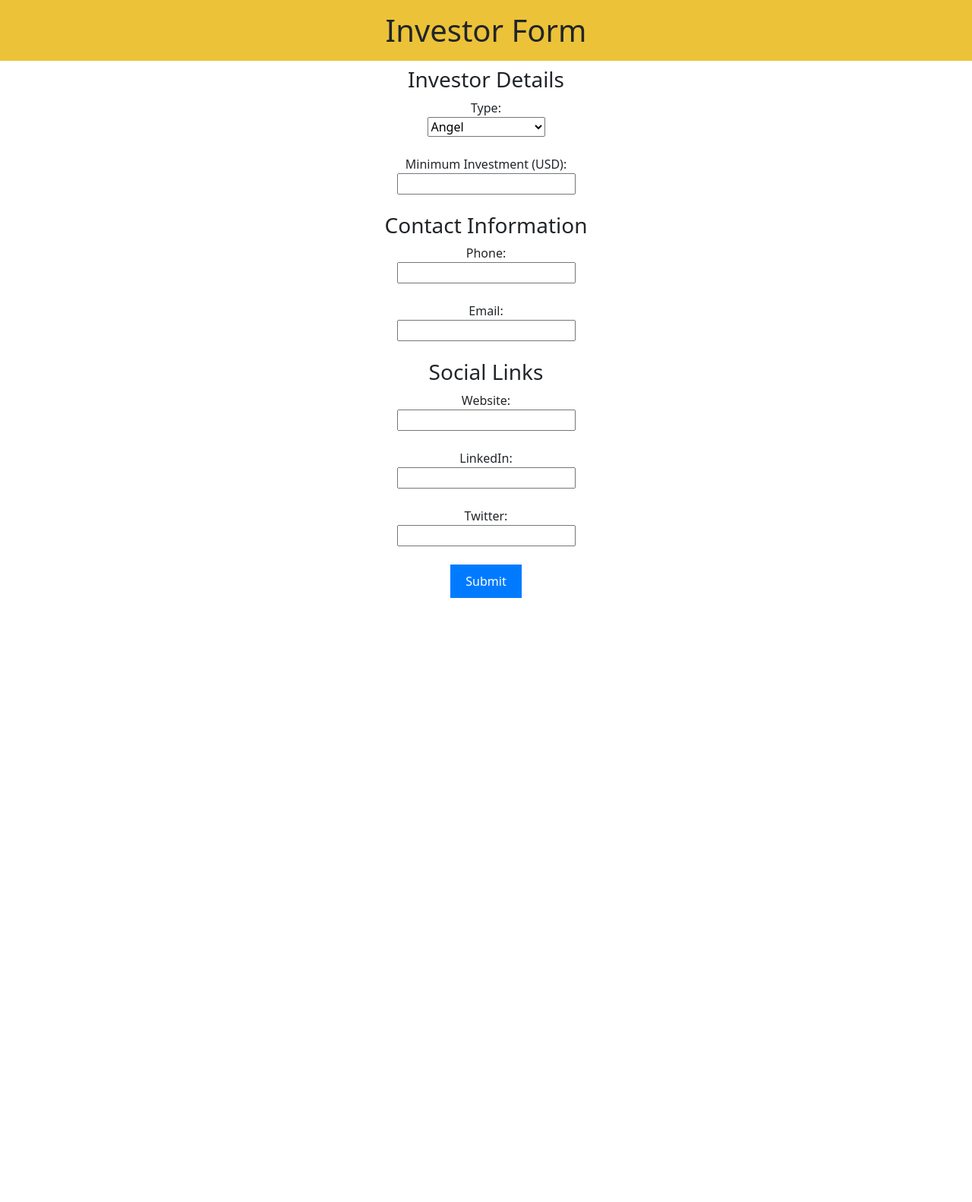
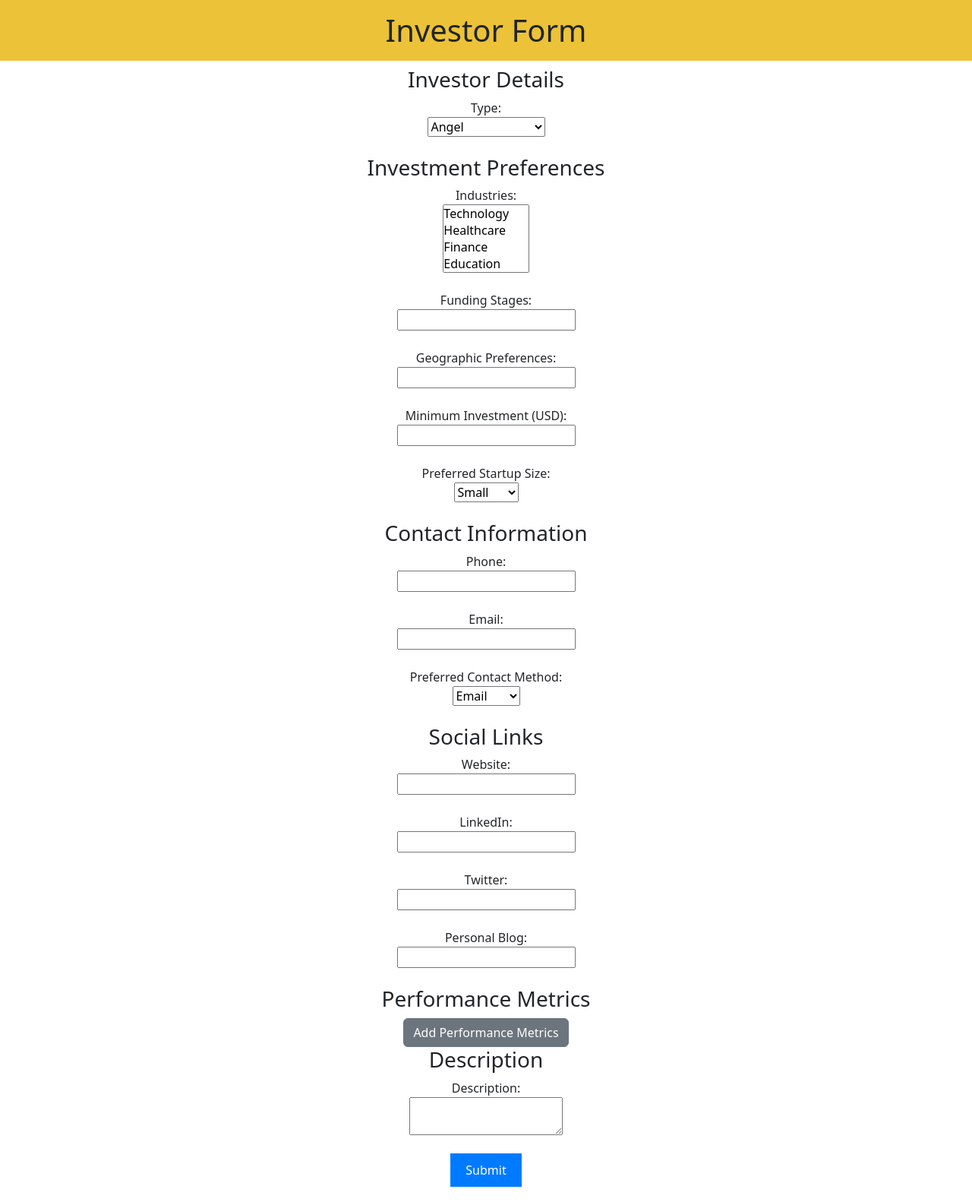
Before and after one commit to Devdesai1901/Founder-sLink_grp12, a Node server app: template server/views/investors/investorForm.handlebars in a window 1280 px wide. Shown: the part 62-1644 px from the top of the page at 76% size. Before the commit the page ends 849 px from the top, so only its background shows below. Run offline with Node 20, Linux system fonts and the light colour scheme; a user stored in the database is signed in; tables that the repository leaves empty hold one stand-in row (values such as "Sample post"); the template is opened without the code that fills it: most values are stand-ins (such as "Sample title", 1, 10 or a date in 2020); some libraries are stand-ins or nearby versions.

Commit message:
temp changes

```diff
--- a/server/views/investors/investorForm.handlebars
+++ b/server/views/investors/investorForm.handlebars
@@ -19,8 +19,37 @@
       <option value="Corporate">Corporate</option>
     </select><br>
 
+    <!-- Investment Preferences -->
+    <h3>Investment Preferences</h3>
+    <label for="industries">Industries:</label>
+    <select id="industries" name="industries" multiple required>
+      <option value="Technology">Technology</option>
+      <option value="Healthcare">Healthcare</option>
+      <option value="Finance">Finance</option>
+      <option value="Education">Education</option>
+      <option value="Energy">Energy</option>
+      <option value="Retail">Retail</option>
+      <option value="Agriculture">Agriculture</option>
+      <option value="Transportation">Transportation</option>
+      <option value="Entertainment">Entertainment</option>
+      <option value="Real Estate">Real Estate</option>
+    </select><br>
+
+    <label for="fundingStages">Funding Stages:</label>
+    <input type="text" id="fundingStages" name="fundingStages"><br>
+
+    <label for="geographicPreferences">Geographic Preferences:</label>
+    <input type="text" id="geographicPreferences" name="geographicPreferences"><br>
+
     <label for="minimumInvestmentAmount">Minimum Investment (USD):</label>
     <input type="number" id="minimumInvestmentAmount" name="minimumInvestmentAmount" required><br>
+
+    <label for="preferredStartupSize">Preferred Startup Size:</label>
+    <select id="preferredStartupSize" name="preferredStartupSize">
+      <option value="Small">Small</option>
+      <option value="Medium">Medium</option>
+      <option value="Large">Large</option>
+    </select><br>
 
     <!-- Contact Information -->
     <h3>Contact Information</h3>
@@ -29,6 +58,13 @@
 
     <label for="email">Email:</label>
     <input type="email" id="email" name="email" required><br>
+
+    <label for="preferredContactMethod">Preferred Contact Method:</label>
+    <select id="preferredContactMethod" name="preferredContactMethod">
+      <option value="Email">Email</option>
+      <option value="Phone">Phone</option>
+      <option value="Message">Message</option>
+    </select><br>
 
     <!-- Social Links -->
     <h3>Social Links</h3>
@@ -41,8 +77,46 @@
     <label for="twitter">Twitter:</label>
     <input type="url" id="twitter" name="twitter"><br>
 
+    <label for="personalBlog">Personal Blog:</label>
+    <input type="url" id="personalBlog" name="personalBlog"><br>
+
+    <!-- Performance Metrics -->
+    <h3>Performance Metrics</h3>
+    <div id="performanceMetricsContainer"></div>
+    <button type="button" class="btn btn-secondary add-btn" onclick="addPerformanceMetrics()">Add Performance Metrics</button>
+
+    <!-- Description -->
+    <h3>Description</h3>
+    <label for="description">Description:</label>
+    <textarea id="description" name="description"></textarea><br>
+
     <button type="submit">Submit</button>
   </form>
 </body>
-<script src="investorForm.js"></script>
+<script>
+  let performanceMetricsIndex = 1;
+  function addPerformanceMetrics() {
+    const container = document.getElementById('performanceMetricsContainer');
+    const performanceMetricsHTML = `
+      <div class="form-group">
+        <label for="totalInvested${performanceMetricsIndex}">Total Invested (USD):</label>
+        <input type="number" class="form-control" id="totalInvested${performanceMetricsIndex}" name="performanceMetrics[${performanceMetricsIndex}].totalInvested" required>
+      </div>
+      <div class="form-group">
+        <label for="returnsGenerated${performanceMetricsIndex}">Returns Generated (USD):</label>
+        <input type="number" class="form-control" id="returnsGenerated${performanceMetricsIndex}" name="performanceMetrics[${performanceMetricsIndex}].returnsGenerated" required>
+      </div>
+      <div class="form-group">
+        <label for="activeDeals${performanceMetricsIndex}">Active Deals:</label>
+        <input type="number" class="form-control" id="activeDeals${performanceMetricsIndex}" name="performanceMetrics[${performanceMetricsIndex}].activeDeals" required>
+      </div>
+      <div class="form-group">
+        <label for="portfolioValue${performanceMetricsIndex}">Portfolio Value (USD):</label>
+        <input type="number" class="form-control" id="portfolioValue${performanceMetricsIndex}" name="performanceMetrics[${performanceMetricsIndex}].portfolioValue" required>
+      </div>
+    `;
+    container.insertAdjacentHTML('beforeend', performanceMetricsHTML);
+    performanceMetricsIndex++;
+  }
+</script>
 </html>
```
Also changed, not shown: server/models/investor.js (+17 -2 lines), server/public/JS/investorForm.js (added).
